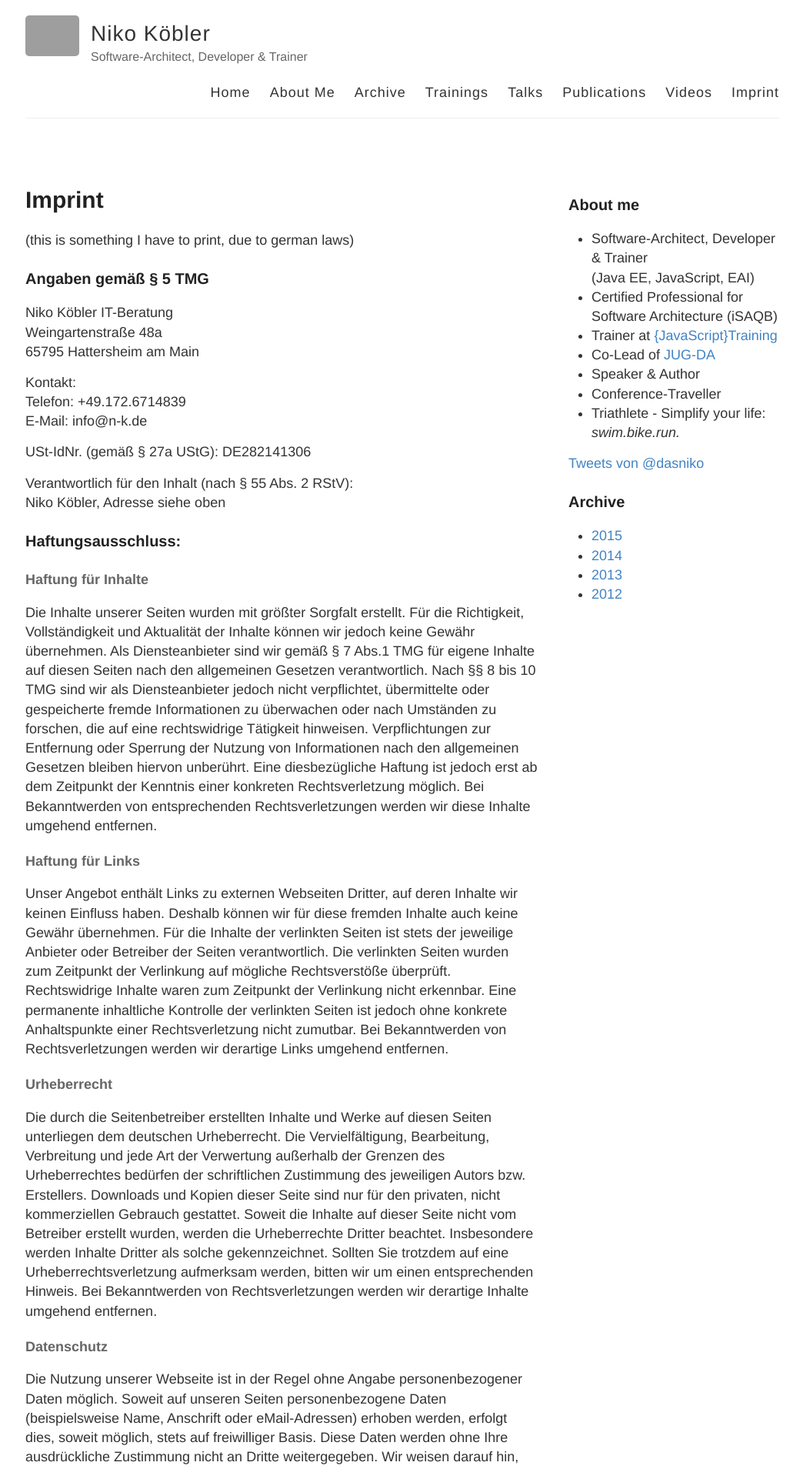
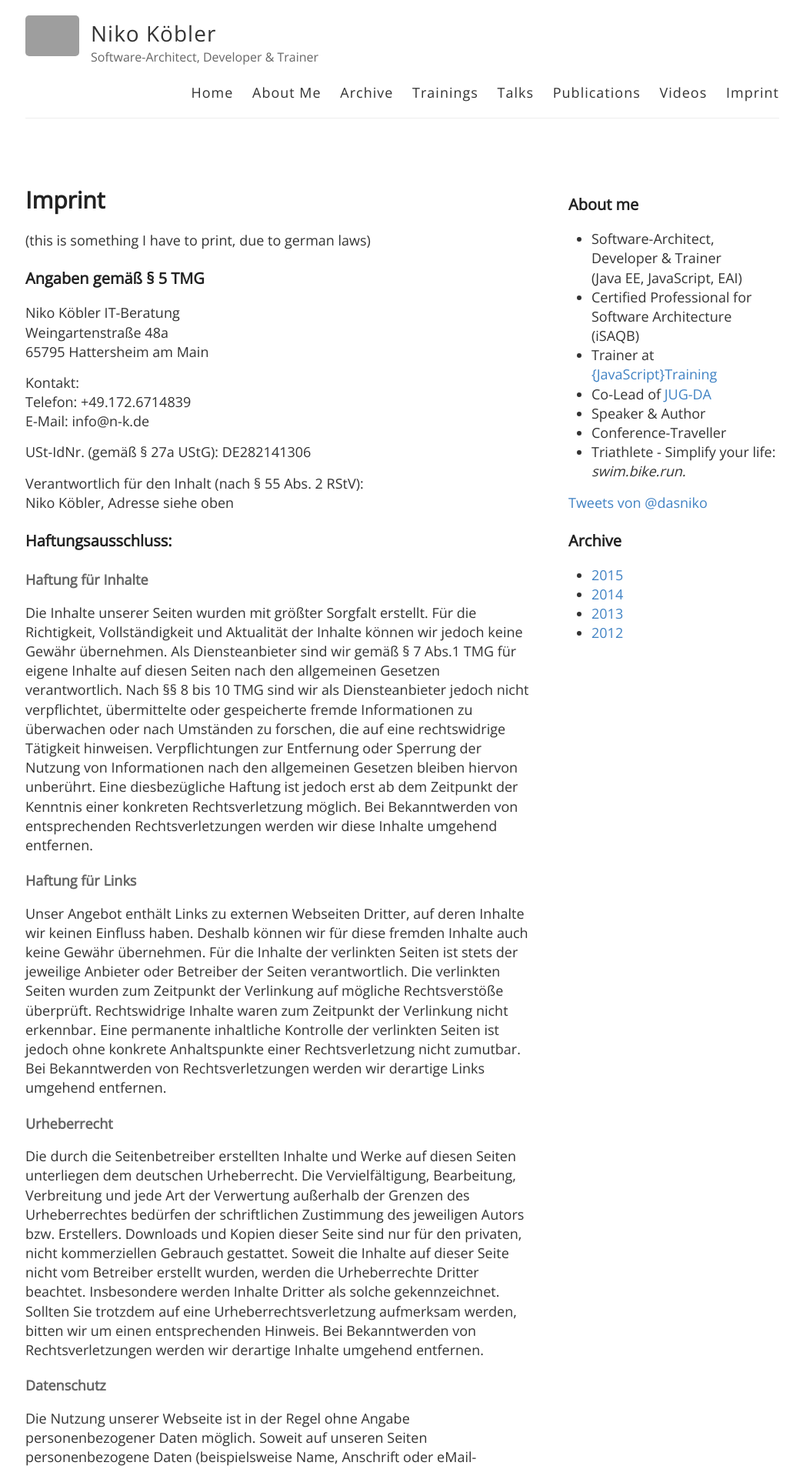
Before and after one commit to dasniko/dasniko.github.io, a Jekyll site: the page built from imprint.md, in a window 1280 px wide. Shown: the top 1909 px of the page at 77% size, without its empty margins (117-1161 px from the left). Built offline with Jekyll 4.4.1, drawn with Linux system fonts in a browser that asks for light colours; Markdown is read by kramdown in place of the engine named in the settings; comment, search, counter and statistics services are not loaded; grey boxes are pictures that could not be loaded.

Commit message:
nicer font?

```diff
--- a/_sass/_variables.scss
+++ b/_sass/_variables.scss
@@ -15,8 +15,9 @@ $lightGray: #eee;
 $white: #fff;
 
 // Font stacks
+@import url(http://fonts.googleapis.com/css?family=Open+Sans:400,300);
 $helvetica: Helvetica, Arial, sans-serif;
-$helveticaNeue: "Helvetica Neue", Helvetica, Arial, sans-serif;
+$helveticaNeue: "Open Sans", "Helvetica Neue", Helvetica, Arial, sans-serif;
 $georgia: Georgia, serif;
 
 // Mobile breakpoints
```
